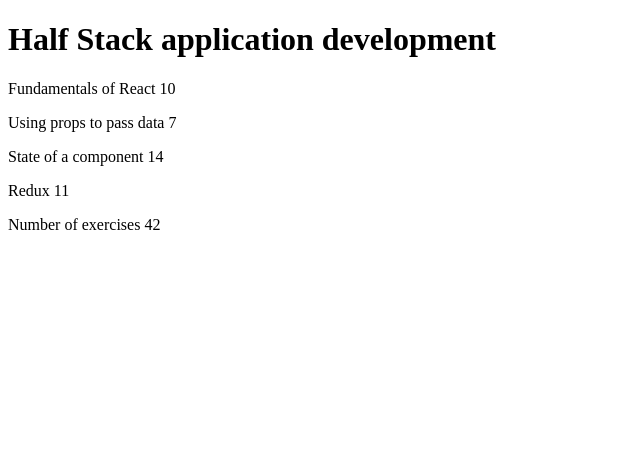
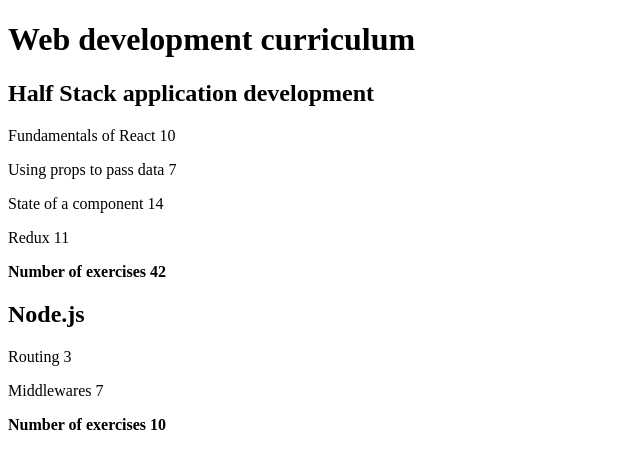
Before and after one commit to kiwylai/exercisesOfFullstackopen, a React (Vite) app in the folder part2/: page / in a window 1280 px wide. Shown: the top 468 px of the page, without its empty margins (0-640 px from the left). Built offline with nearby package versions, Linux system fonts and the light colour scheme.

Commit message:
complete 2.4

```diff
--- a/part2/src/App.jsx
+++ b/part2/src/App.jsx
@@ -1,3 +1,5 @@
+
+
 const Course = (props) => {
   const { course } = props
   return (
@@ -11,7 +13,7 @@
 const Header = (props) => {
   const { name } = props
   return (
-    <h1>{name}</h1>
+    <h2>{name}</h2>
   )
 }
 
@@ -34,13 +36,14 @@
 const Total = (props) => {
   const { parts } = props
   return (
-    <p>Number of exercises {parts.reduce((acc, part) => acc + part.exercises, 0)}</p>
+    <b>Number of exercises {parts.reduce((acc, part) => acc + part.exercises, 0)}</b>
   )
 }
 const App = () => {
-  const course = {
+  const courses = [
+    {
+      name: 'Half Stack application development',
       id: 1,
-    name: 'Half Stack application development',
       parts: [
         {
           name: 'Fundamentals of React',
@@ -63,10 +66,30 @@
           id: 4
         }
       ]
+    },
+    {
+      name: 'Node.js',
+      id: 2,
+      parts: [
+        {
+          name: 'Routing',
+          exercises: 3,
+          id: 1
+        },
+        {
+          name: 'Middlewares',
+          exercises: 7,
+          id: 2
         }
+      ]
+    }
+  ]
 
   return (
- <Course course={course} />
+    <div>
+      <h1>Web development curriculum</h1>
+      {courses.map(course => <Course key={course.id} course={course} />)}
+ </div>
 )
 }
 
```
Lines whose indentation alone changed are shown as unchanged.
